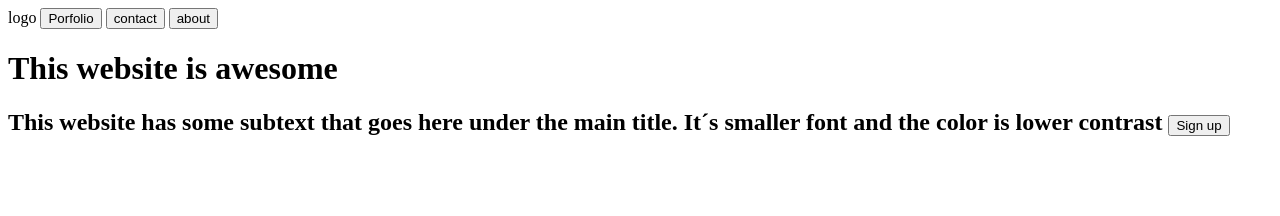
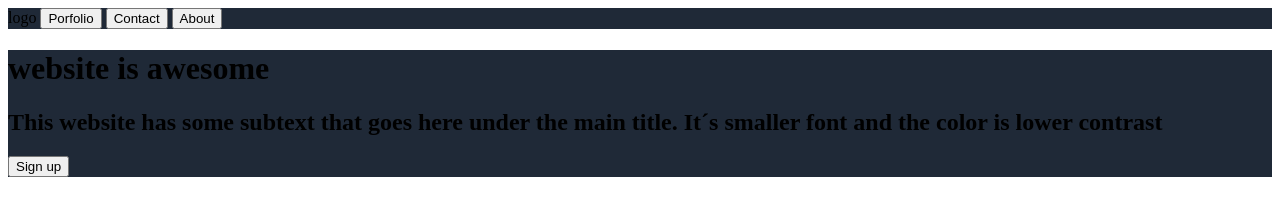
Before and after one commit to suxfuuu/Landing-Page, a plain HTML site: page index.html in a window 1280 px wide. Drawn offline with Linux system fonts and the light colour scheme.

Commit message:
new shit

```diff
--- a/index.html
+++ b/index.html
@@ -7,17 +7,19 @@
     <link rel="stylesheet" href="style.css">
     <title>Document</title>
 </head>
-<header>
+<header class="head">
     logo
     <button>Porfolio</button>
-    <button>contact</button>
-    <button>about</button>
+    <button>Contact</button>
+    <button>About</button>
 </header>
 <body>
-    <h1>This website is awesome</h1>
-    <h2>This website has some subtext that goes here under the main title.
+    <div class="body">
+        <h1> website is awesome</h1>
+        <h2>This website has some subtext that goes here under the main title.
         It´s smaller font and the color is lower contrast
+        </h2>
         <button>Sign up</button>
-    </h2>
+    </div>
 </body>
 </html>
--- a/style.css
+++ b/style.css
@@ -0,0 +1,3 @@
+.body, .head {
+    background-color: #1f2937
+}
```
